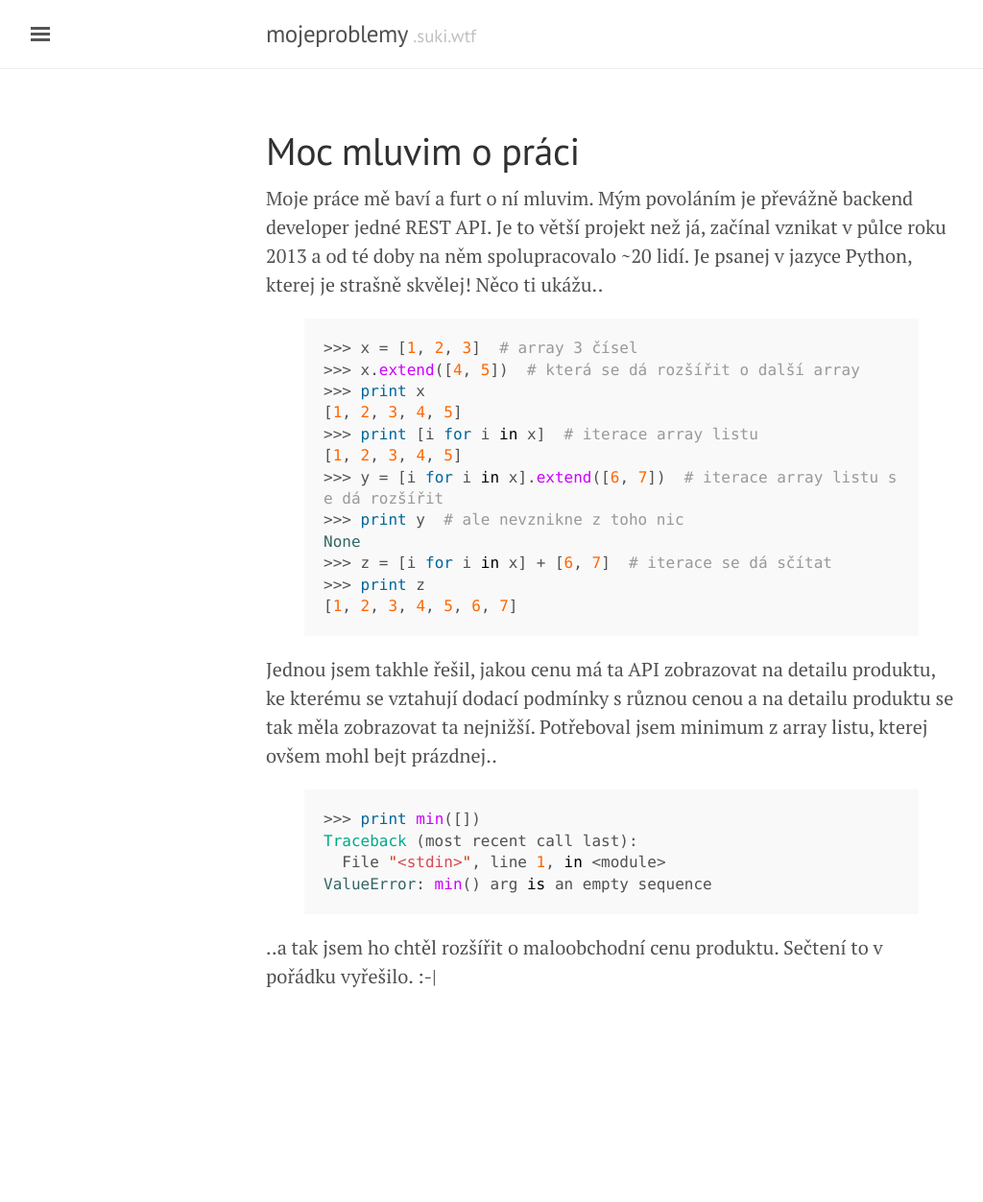
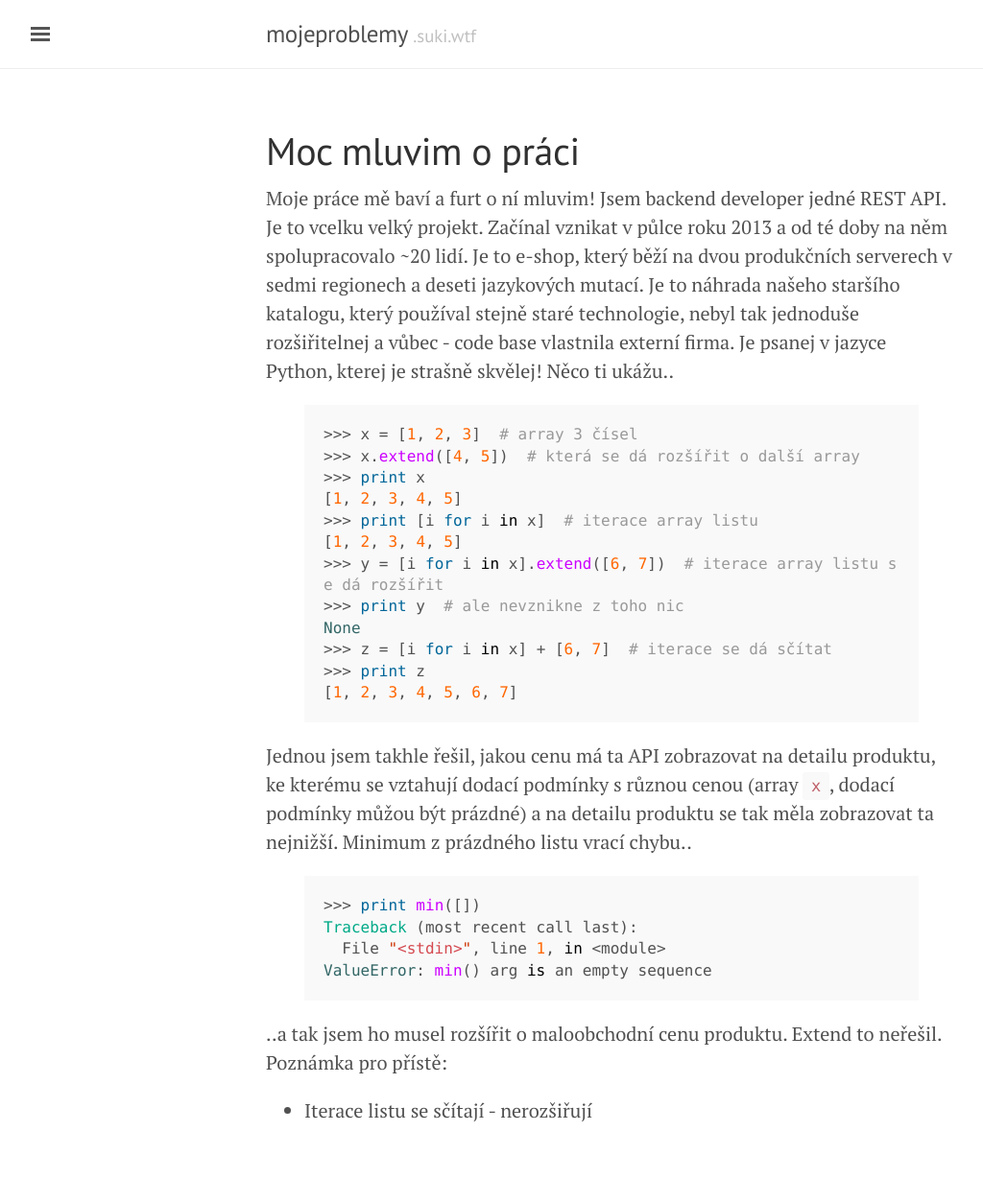
Before and after one commit to SukiCZ/mojeproblemy, a Jekyll site: the page built from moc_o_praci.md, in a window 1280 px wide. Shown: the whole page at 96% size, without its empty margins (3-1027 px from the left). Built offline with Jekyll 4.4.1, drawn with Linux system fonts in a browser that asks for light colours; before the commit the page ends 1113 px from its top, so only the background shows below that.

Commit message:
Revision of

```diff
--- a/moc_o_praci.md
+++ b/moc_o_praci.md
@@ -4,7 +4,7 @@ title: Moc mluvim o práci
 ---
 
 
-Moje práce mě baví a furt o ní mluvim. Mým povoláním je převážně backend developer jedné REST API. Je to větší projekt než já, začínal vznikat v půlce roku 2013 a od té doby na něm spolupracovalo ~20 lidí. Je psanej v jazyce Python, kterej je strašně skvělej! Něco ti ukážu..
+Moje práce mě baví a furt o ní mluvim! Jsem backend developer jedné REST API. Je to vcelku velký projekt. Začínal vznikat v půlce roku 2013 a od té doby na něm spolupracovalo ~20 lidí. Je to e-shop, který běží na dvou produkčních serverech v sedmi regionech a deseti jazykových mutací. Je to náhrada našeho staršího katalogu, který používal stejně staré technologie, nebyl tak jednoduše rozšiřitelnej a vůbec - code base vlastnila externí firma. Je psanej v jazyce Python, kterej je strašně skvělej! Něco ti ukážu..
 
 {% highlight python %}
 >>> x = [1, 2, 3]  # array 3 čísel
@@ -22,7 +22,7 @@ None
 
 {% endhighlight%}
 
-Jednou jsem takhle řešil, jakou cenu má ta API zobrazovat na detailu produktu, ke kterému se vztahují dodací podmínky s různou cenou a na detailu produktu se tak měla zobrazovat ta nejnižší. Potřeboval jsem minimum z array listu, kterej ovšem mohl bejt prázdnej..
+Jednou jsem takhle řešil, jakou cenu má ta API zobrazovat na detailu produktu, ke kterému se vztahují dodací podmínky s různou cenou (array `x`, dodací podmínky můžou být prázdné) a na detailu produktu se tak měla zobrazovat ta nejnižší. Minimum z prázdného listu vrací chybu..
 
 {% highlight python %}
 >>> print min([])
@@ -32,4 +32,6 @@ ValueError: min() arg is an empty sequence
 
 {% endhighlight %}
 
-..a tak jsem ho chtěl rozšířit o maloobchodní cenu produktu. Sečtení to v pořádku vyřešilo. :-\|
+..a tak jsem ho musel rozšířit o maloobchodní cenu produktu. Extend to neřešil. Poznámka pro přístě:
+
+* Iterace listu se sčítají - nerozšiřují
```
